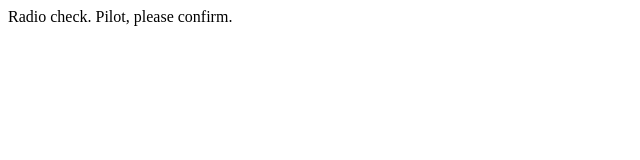
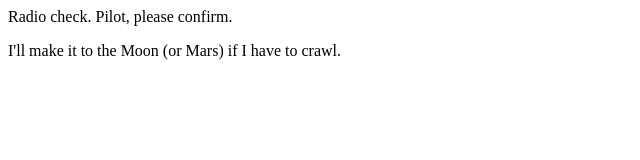
Before and after one commit to shykitten27/communication-log, a plain HTML site: page index.html in a window 1280 px wide. Shown: the whole page, without its empty margins (0-640 px from the left). Drawn offline with Linux system fonts and the light colour scheme.

Commit message:
Added second line to log.

```diff
--- a/index.html
+++ b/index.html
@@ -1,5 +1,6 @@
 <html>
    <body>
       <p>Radio check. Pilot, please confirm.</p>
+      <p>I'll make it to the Moon (or Mars) if I have to crawl.</p>
    </body>
 </html>
```
